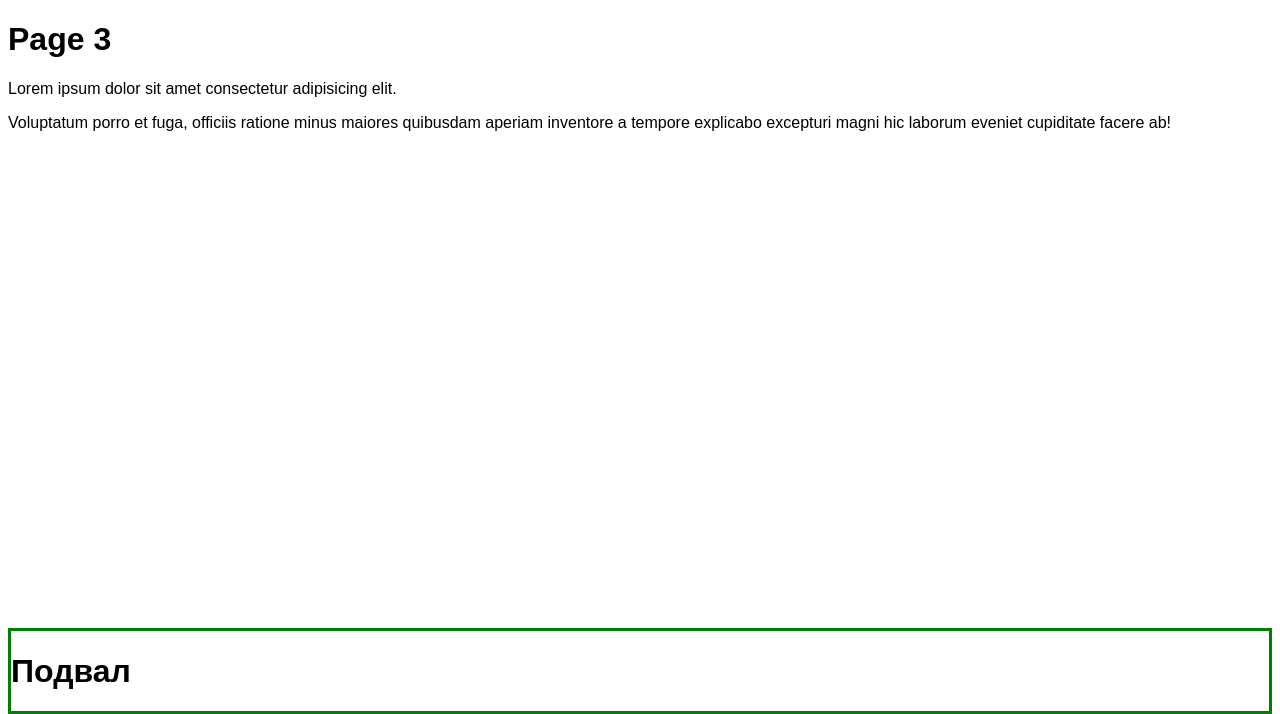
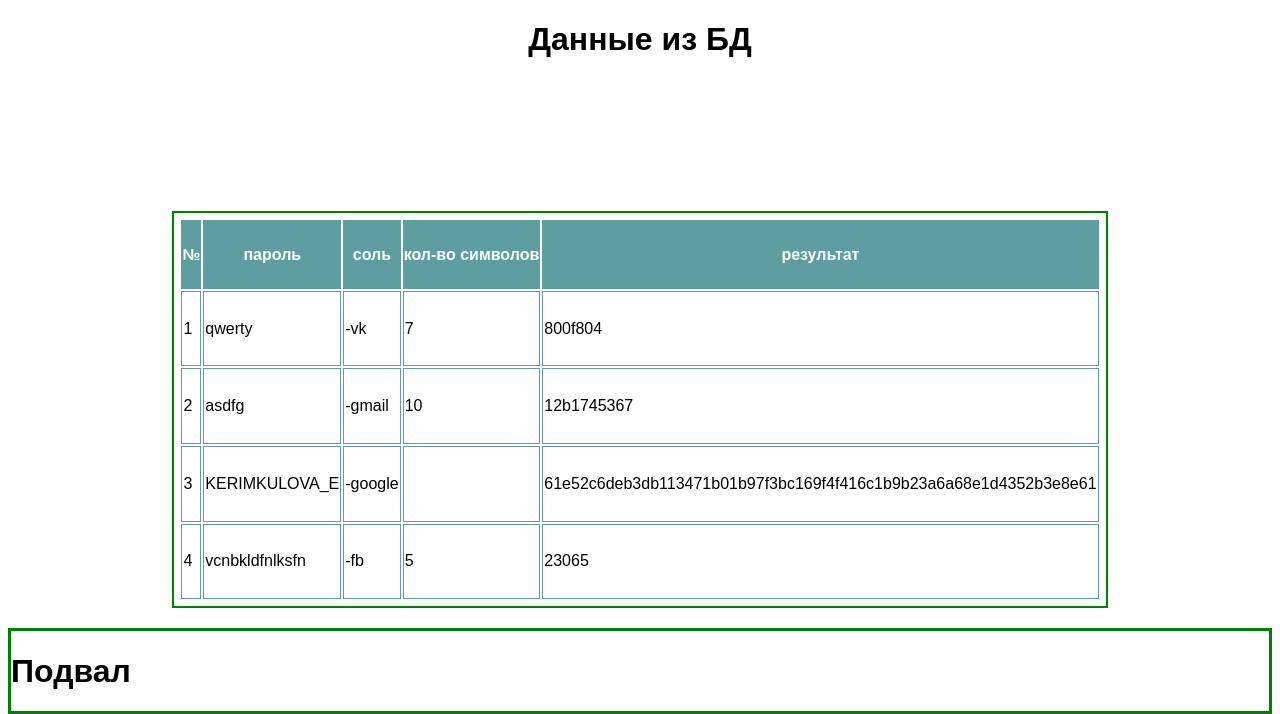
Before and after one commit to LuckyKeri/web_python, a Flask app: page /page_3 in a window 1280 px wide. Shown: the part 94-808 px from the top of the page. Run offline with Flask 3, Linux system fonts and the light colour scheme; data comes from the database, SQL or seed files in the repository; both versions use the stored data as it was after the commit; some web fonts are replaced.

Commit message:
added db.py

```diff
--- a/app.py
+++ b/app.py
@@ -1,5 +1,9 @@
 from flask import Flask, render_template, request
 from pwdGen import pwdGenerator
+import db
+
+DB_PATH = "database/site_log.db"
+
 app = Flask(__name__)
 
 @app.route("/")
@@ -16,12 +20,13 @@ def p_2():
 
         if password != "":
             result = pwdGenerator(password, salt, n_char)
+            db.write_db(DB_PATH, [(password, salt, n_char,result)])
 
     return render_template("page_2.html", par_1=result)
 
 @app.route("/page_3")
 def p_3():
-    return render_template("page_3.html")
+    return render_template("page_3.html", data=db.read_db(DB_PATH))
 
 # тут обрабатываются GET-запросы с параметрами
 # пример: http://127.0.0.1:5000/test_page?par_1=Begaiym&val_2=abc
@@ -32,4 +37,5 @@ def p_3():
 #     return f"hello from test. Par 1 = {value_1}, Val 1 = {value_2}"
 
 if __name__ == "__main__":
+    db.create_db(DB_PATH)
     app.run(debug=True)
--- /dev/null
+++ b/db.py
@@ -0,0 +1,44 @@
+import sqlite3 as sql
+
+def connection(path):
+    connect = sql.connect(path)
+    cursor = connect.cursor()
+    return connect, cursor
+
+def commit(connect):
+    connect.commit()
+    connect.close()
+
+# создание БД
+def create_db(path):
+    connect, cursor = connection(path)
+    cursor.execute(
+        """
+        CREATE TABLE IF NOT EXISTS data (
+            id INTEGER PRIMARY KEY AUTOINCREMENT,
+            pwd TEXT,
+            salt TEXT,
+            num_char  INTEGER,
+            result TEXT
+        );
+        """
+    )
+    commit(connect)
+
+# запись в БД
+def write_db(path, data):
+    connect, cursor = connection(path)
+    cursor.executemany(
+        "INSERT INTO data (pwd, salt, num_char, result) VALUES (?,?,?,?);",
+        data
+    )
+    commit(connect)
+
+# Чтение из БД
+def read_db(path):
+    connect, cursor = connection(path)
+    cursor.execute(
+        "SELECT * FROM data;"
+    )
+    result = cursor.fetchall()
+    return result
--- a/static/style.css
+++ b/static/style.css
@@ -61,7 +61,42 @@ header {
 main {
     grid-area: m;
 }
+.content {
+    height: 100%;
+    display: grid;
+    justify-items: center;
+}
+.content h1 {
+    grid-row: 1/2;
+}
+.content form {
+    grid-row: 2/4;
+    display: flex;
+    flex-direction: column;
+    justify-content: space-evenly;
+}
+.content .field {
+    display: flex;
+    justify-content: space-between;
+}
 
+/* комбинированный селектор по дочерному элементу  table элемента с классом content */
+.content>table {
+    grid-row: 2/4;
+    border: 2px solid green;
+    margin-bottom: 20px;
+    padding: 5px;
+}
+
+/* комбинированный селектор по дочерному элементу  Th элемента с классом content */
+.content th {
+    background-color: cadetblue;
+    color: white;
+    text-transform: lowercase;
+}
+.content td {
+    border: 1px solid cadetblue;
+}
 /*  *** footer *** */
 footer {
     grid-area: f;
--- a/templates/page_2.html
+++ b/templates/page_2.html
@@ -1,7 +1,7 @@
 {% extends "base.html" %}
 
 {% block main %}
-<div>
+<div class="content">
     <h1>Page 2</h1>
 
     <form method="post">
--- a/templates/page_3.html
+++ b/templates/page_3.html
@@ -1,14 +1,29 @@
 {% extends "base.html" %}
 
 {% block main %}
-<div>
-    <h1>Page 3</h1>
+<div class="content">
+    <h1>Данные из БД</h1>
 
-    <p>
-        Lorem ipsum dolor sit amet consectetur adipisicing elit.
-    </p>
-    <p>
-        Voluptatum porro et fuga, officiis ratione minus maiores quibusdam aperiam inventore a tempore explicabo excepturi magni hic laborum eveniet cupiditate facere ab!
-    </p>
+    <!-- Таблица -->
+    <table>
+        <!-- строка заголовков столбцов -->
+        <tr>
+            <th>№</th>
+            <th>Пароль</th>
+            <th>Соль</th>
+            <th>Кол-во символов</th>
+            <th>Результат</th>
+        </tr>
+        <!-- строки данных -->
+        {% for row in data %}
+        <tr>
+            <td>{{ row[0] }}</td>
+            <td>{{ row[1] }}</td>
+            <td>{{ row[2] }}</td>
+            <td>{{ row[3] }}</td>
+            <td>{{ row[4] }}</td>
+        </tr>
+        {% endfor %}
+    </table>
 </div>
 {% endblock %}
```
Also changed, not shown: database/site_log.db (added).
